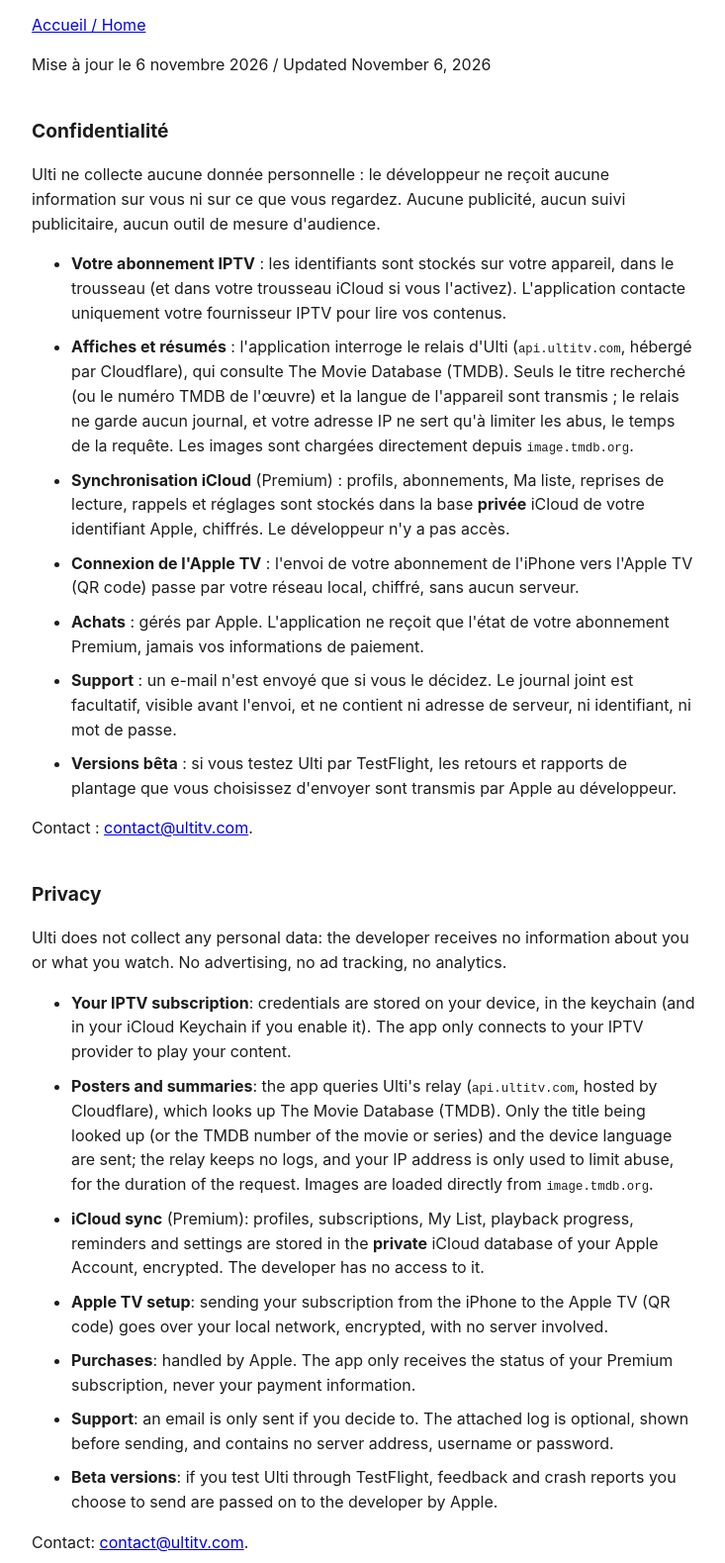
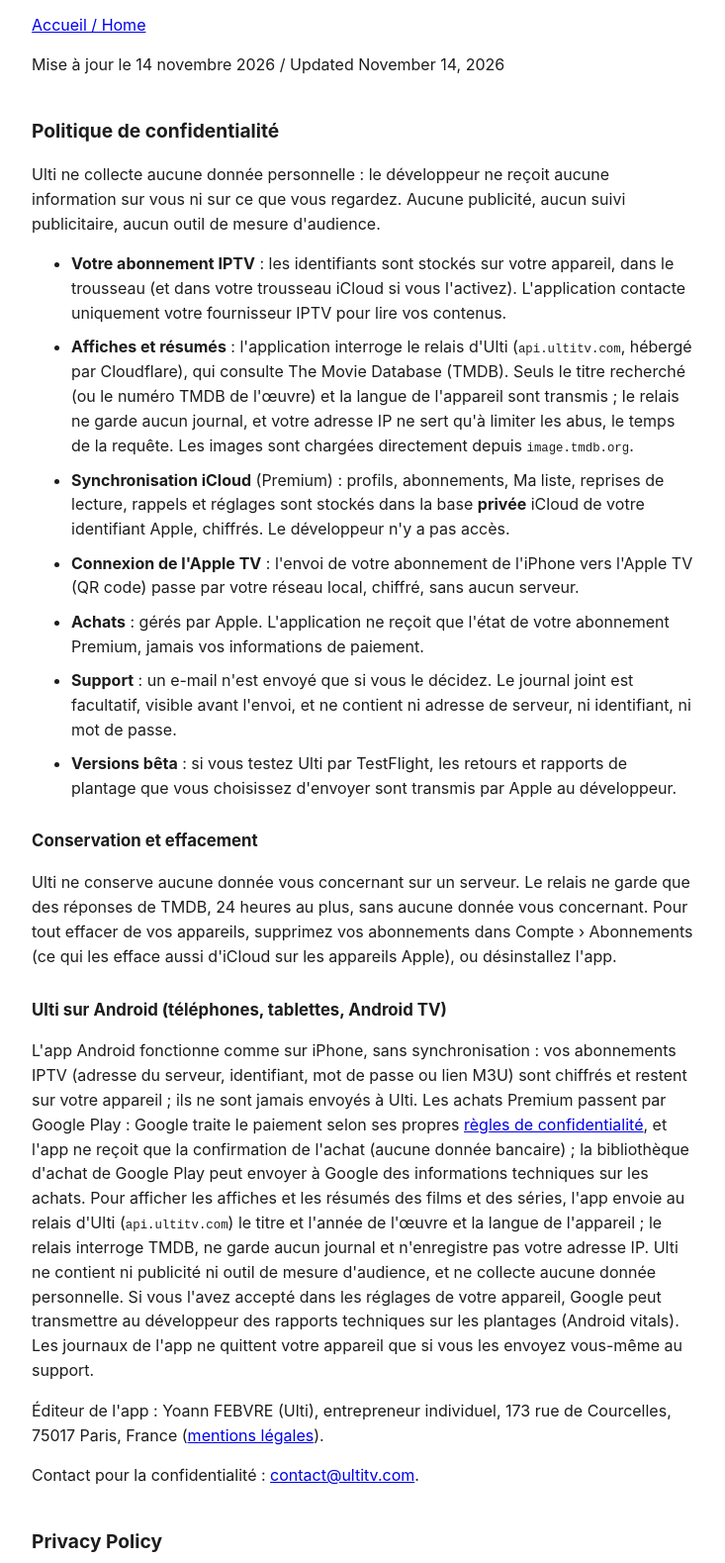
Before and after one commit to Yoannf57/ultime-iptv-demo, a plain HTML site: page confidentialite.html in a window 1280 px wide. Shown: the part 101-1680 px from the top of the page at 99% size, without its empty margins (272-1005 px from the left). Drawn offline with Linux system fonts and the light colour scheme.

Commit message:
Confidentialité : Ulti sur Android, conservation et effacement, éditeur (exigences de Google Play)
- Paragraphe « Ulti sur Android (téléphones, tablettes, Android TV) » en français et en anglais
  (page ouverte par l'app Android et déclarée dans la Play Console).
- Titre « Politique de confidentialité / Privacy Policy », section « Conservation et effacement »,
  éditeur avec lien vers les mentions légales du site, contact pour la confidentialité.
- Date : 14 novembre 2026.
Relu par ulti-relecteur ; demandé par ulti-gardien-stores (règle « User Data » de Google Play).

Co-Authored-By: Claude Opus 5.5 <noreply@anthropic.com>

```diff
--- a/confidentialite.html
+++ b/confidentialite.html
@@ -3,12 +3,12 @@
 <head>
 <meta charset="utf-8">
 <meta name="viewport" content="width=device-width, initial-scale=1">
-<title>Ulti — Confidentialité / Privacy</title>
+<title>Ulti — Politique de confidentialité / Privacy Policy</title>
 <style>
 :root{color-scheme:light dark}
 body{font-family:-apple-system,BlinkMacSystemFont,"Helvetica Neue",Arial,sans-serif;max-width:42rem;margin:3rem auto;padding:0 1.25rem;line-height:1.55;color:#1d1d1f;background:#fff}
 @media (prefers-color-scheme:dark){body{color:#f5f5f7;background:#000}a{color:#5ac8fa}}
-h1{font-size:2rem;margin-bottom:.25rem}h2{font-size:1.2rem;margin-top:2.5rem}
+h1{font-size:2rem;margin-bottom:.25rem}h2{font-size:1.2rem;margin-top:2.5rem}h3{font-size:1.05rem;margin-top:1.75rem}
 code{font-size:.95em;word-break:break-all}li{margin-bottom:.6rem}footer{margin-top:3rem;font-size:.85rem;opacity:.7}
 </style>
 </head>
@@ -16,10 +16,10 @@ code{font-size:.95em;word-break:break-all}li{margin-bottom:.6rem}footer{margin-t
 <h1>Ulti</h1>
 <p><a href="./">Accueil / Home</a></p>
 
-<p>Mise à jour le 6 novembre 2026 / Updated November 6, 2026</p>
+<p>Mise à jour le 14 novembre 2026 / Updated November 14, 2026</p>
 
 <section lang="fr">
-<h2>Confidentialité</h2>
+<h2>Politique de confidentialité</h2>
 <p>Ulti ne collecte aucune donnée personnelle : le développeur ne reçoit aucune information sur vous ni sur ce que vous regardez. Aucune publicité, aucun suivi publicitaire, aucun outil de mesure d'audience.</p>
 <ul>
 <li><strong>Votre abonnement IPTV</strong> : les identifiants sont stockés sur votre appareil, dans le trousseau (et dans votre trousseau iCloud si vous l'activez). L'application contacte uniquement votre fournisseur IPTV pour lire vos contenus.</li>
@@ -30,11 +30,16 @@ code{font-size:.95em;word-break:break-all}li{margin-bottom:.6rem}footer{margin-t
 <li><strong>Support</strong> : un e-mail n'est envoyé que si vous le décidez. Le journal joint est facultatif, visible avant l'envoi, et ne contient ni adresse de serveur, ni identifiant, ni mot de passe.</li>
 <li><strong>Versions bêta</strong> : si vous testez Ulti par TestFlight, les retours et rapports de plantage que vous choisissez d'envoyer sont transmis par Apple au développeur.</li>
 </ul>
-<p>Contact : <a href="mailto:contact@ultitv.com">contact@ultitv.com</a>.</p>
+<h3>Conservation et effacement</h3>
+<p>Ulti ne conserve aucune donnée vous concernant sur un serveur. Le relais ne garde que des réponses de TMDB, 24 heures au plus, sans aucune donnée vous concernant. Pour tout effacer de vos appareils, supprimez vos abonnements dans Compte › Abonnements (ce qui les efface aussi d'iCloud sur les appareils Apple), ou désinstallez l'app.</p>
+<h3>Ulti sur Android (téléphones, tablettes, Android TV)</h3>
+<p>L'app Android fonctionne comme sur iPhone, sans synchronisation : vos abonnements IPTV (adresse du serveur, identifiant, mot de passe ou lien M3U) sont chiffrés et restent sur votre appareil ; ils ne sont jamais envoyés à Ulti. Les achats Premium passent par Google Play : Google traite le paiement selon ses propres <a href="https://policies.google.com/privacy">règles de confidentialité</a>, et l'app ne reçoit que la confirmation de l'achat (aucune donnée bancaire) ; la bibliothèque d'achat de Google Play peut envoyer à Google des informations techniques sur les achats. Pour afficher les affiches et les résumés des films et des séries, l'app envoie au relais d'Ulti (<code>api.ultitv.com</code>) le titre et l'année de l'œuvre et la langue de l'appareil ; le relais interroge TMDB, ne garde aucun journal et n'enregistre pas votre adresse IP. Ulti ne contient ni publicité ni outil de mesure d'audience, et ne collecte aucune donnée personnelle. Si vous l'avez accepté dans les réglages de votre appareil, Google peut transmettre au développeur des rapports techniques sur les plantages (Android vitals). Les journaux de l'app ne quittent votre appareil que si vous les envoyez vous-même au support.</p>
+<p>Éditeur de l'app : Yoann FEBVRE (Ulti), entrepreneur individuel, 173 rue de Courcelles, 75017 Paris, France (<a href="https://yoannf57.github.io/ultime-iptv-site/fr-fr/legal/">mentions légales</a>).</p>
+<p>Contact pour la confidentialité : <a href="mailto:contact@ultitv.com">contact@ultitv.com</a>.</p>
 </section>
 
 <section lang="en">
-<h2>Privacy</h2>
+<h2>Privacy Policy</h2>
 <p>Ulti does not collect any personal data: the developer receives no information about you or what you watch. No advertising, no ad tracking, no analytics.</p>
 <ul>
 <li><strong>Your IPTV subscription</strong>: credentials are stored on your device, in the keychain (and in your iCloud Keychain if you enable it). The app only connects to your IPTV provider to play your content.</li>
@@ -45,7 +50,12 @@ code{font-size:.95em;word-break:break-all}li{margin-bottom:.6rem}footer{margin-t
 <li><strong>Support</strong>: an email is only sent if you decide to. The attached log is optional, shown before sending, and contains no server address, username or password.</li>
 <li><strong>Beta versions</strong>: if you test Ulti through TestFlight, feedback and crash reports you choose to send are passed on to the developer by Apple.</li>
 </ul>
-<p>Contact: <a href="mailto:contact@ultitv.com">contact@ultitv.com</a>.</p>
+<h3>Retention and deletion</h3>
+<p>Ulti does not keep any data about you on a server. The relay only keeps TMDB responses, for 24 hours at most, with no data about you. To erase everything from your devices, delete your subscriptions in Account › Subscriptions (which also removes them from iCloud on Apple devices), or uninstall the app.</p>
+<h3>Ulti on Android (phones, tablets, Android TV)</h3>
+<p>The Android app works just like the iPhone app, without sync: your IPTV subscriptions (server address, username, password or M3U link) are encrypted and stay on your device; they are never sent to Ulti. Premium purchases go through Google Play: Google processes the payment under its own <a href="https://policies.google.com/privacy">privacy policy</a>, and the app only receives confirmation of the purchase (no payment details); the Google Play billing library may send Google technical information about purchases. To show posters and summaries of movies and series, the app sends the title and year of the work and the device language to Ulti's relay (<code>api.ultitv.com</code>); the relay queries TMDB, keeps no logs and does not store your IP address. Ulti contains no advertising or analytics tools and collects no personal data. If you have allowed it in your device settings, Google may pass technical crash reports on to the developer (Android vitals). The app's logs only leave your device if you send them to support yourself.</p>
+<p>App publisher: Yoann FEBVRE (Ulti), sole proprietor, 173 rue de Courcelles, 75017 Paris, France (<a href="https://yoannf57.github.io/ultime-iptv-site/en/legal/">legal notice</a>).</p>
+<p>Privacy contact: <a href="mailto:contact@ultitv.com">contact@ultitv.com</a>.</p>
 </section>
 </body>
 </html>
```
